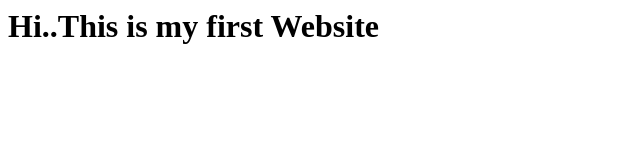
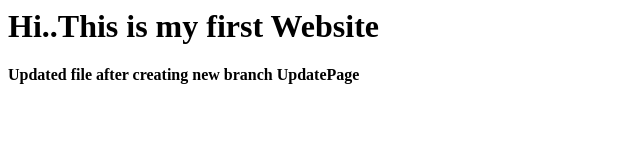
Before and after one commit to anujaku/IS601-FirstWebpage, a plain HTML site: page index.html in a window 1280 px wide. Shown: the whole page, without its empty margins (0-640 px from the left). Drawn offline with Linux system fonts and the light colour scheme.

Commit message:
Updated Index.html after creating UpdatePage branch

```diff
--- a/index.html
+++ b/index.html
@@ -4,5 +4,6 @@
 	</head>
 	<body>
 		<h1> Hi..This is my first Website </h1>
+		<h4> Updated file after creating new branch UpdatePage </h3>
 	</body>
 </html>
```
